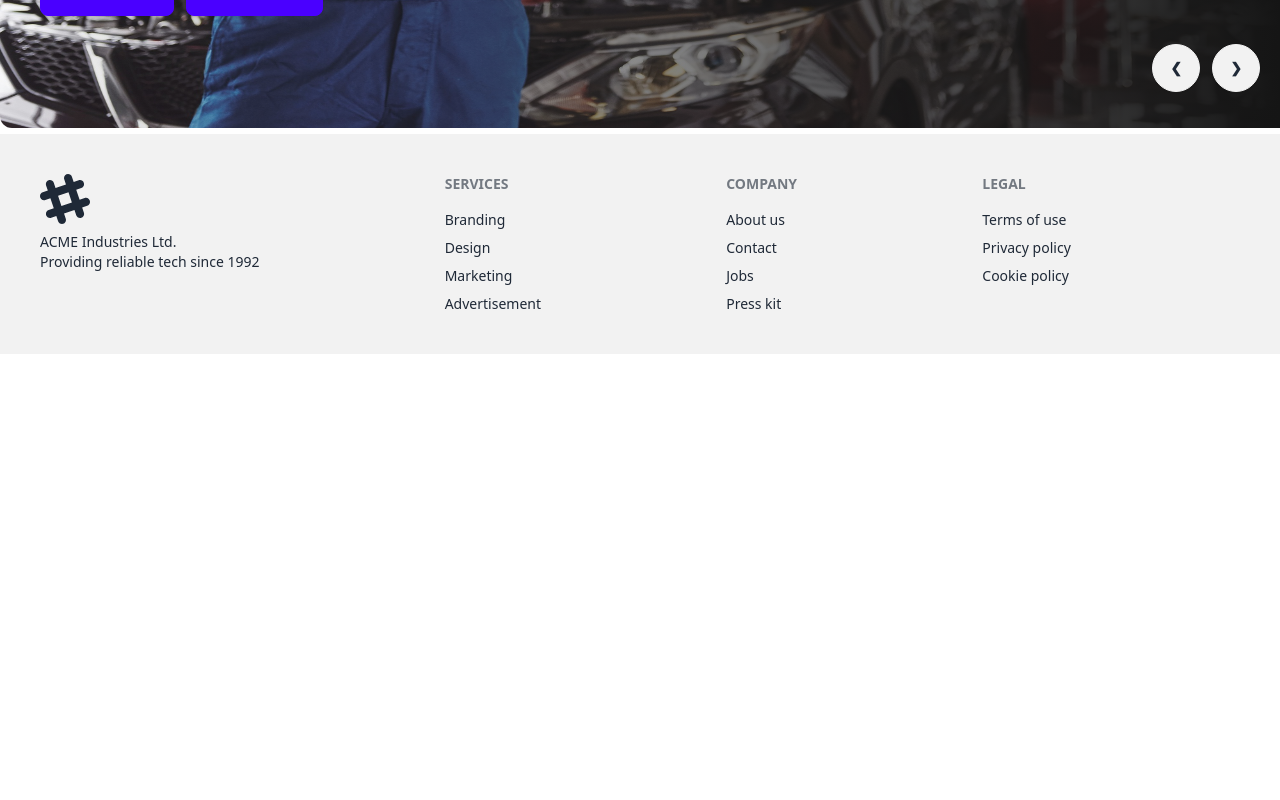
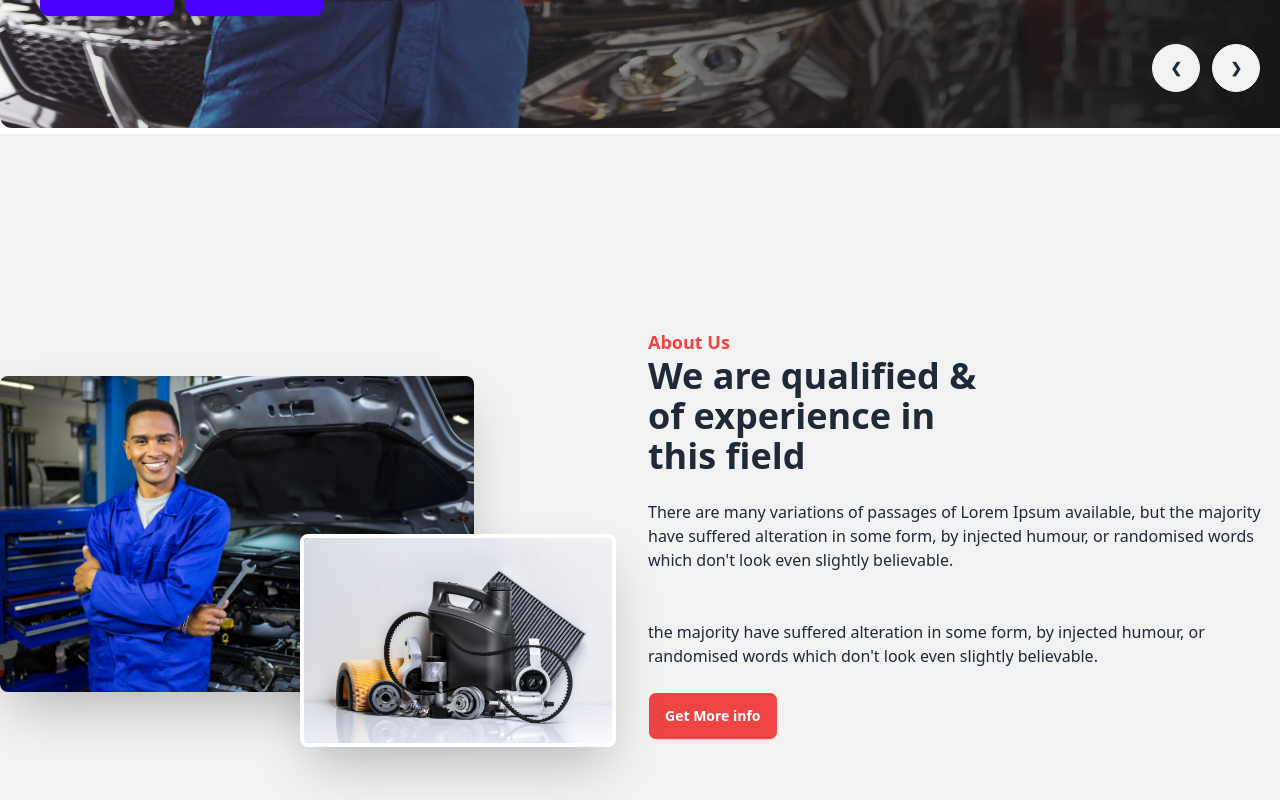
Before and after one commit to rjspyk5/janatha-garage-client, a React (Vite) app: page / in a window 1280 px wide. Shown: the part 540-1340 px from the top of the page. Before the commit the page ends 894 px from the top, so only its background shows below. Built offline with nearby package versions, Linux system fonts and the light colour scheme.

Commit message:
about section desgain complete

```diff
--- /dev/null
+++ b/src/Pages/Home/About.jsx
@@ -0,0 +1,40 @@
+import person from "../../assets/images/about_us/person.jpg";
+import parts from "../../assets/images/about_us/parts.jpg";
+
+export const About = () => {
+  return (
+    <div>
+      <div className="hero min-h-screen bg-base-200">
+        <div className="hero-content px-0 grid grid-cols-1 md:grid-cols-2">
+          <div className="relative">
+            {" "}
+            <img src={person} className="w-3/4 h-full rounded-lg shadow-2xl" />
+            <img
+              src={parts}
+              className="w-1/2 absolute top-1/2  border-4 border-white right-4 rounded-lg shadow-2xl"
+            />
+          </div>
+
+          <div>
+            <p className="text-red-500 font-bold text-lg">About Us</p>
+            <h1 className="text-4xl font-bold max-w-[330px]">
+              We are qualified & of experience in this field
+            </h1>
+            <p className="py-6">
+              There are many variations of passages of Lorem Ipsum available,
+              but the majority have suffered alteration in some form, by
+              injected humour, or randomised words which don't look even
+              slightly believable.
+            </p>
+            <p className="py-6">
+              the majority have suffered alteration in some form, by injected
+              humour, or randomised words which don't look even slightly
+              believable.
+            </p>
+            <button className="btn bg-red-500 text-white">Get More info</button>
+          </div>
+        </div>
+      </div>
+    </div>
+  );
+};
--- a/src/Pages/Home/Home.jsx
+++ b/src/Pages/Home/Home.jsx
@@ -1,9 +1,11 @@
+import { About } from "./About";
 import { Slider } from "./Slider";
 
 export const Home = () => {
   return (
     <div>
       <Slider />
+      <About />
     </div>
   );
 };
```
